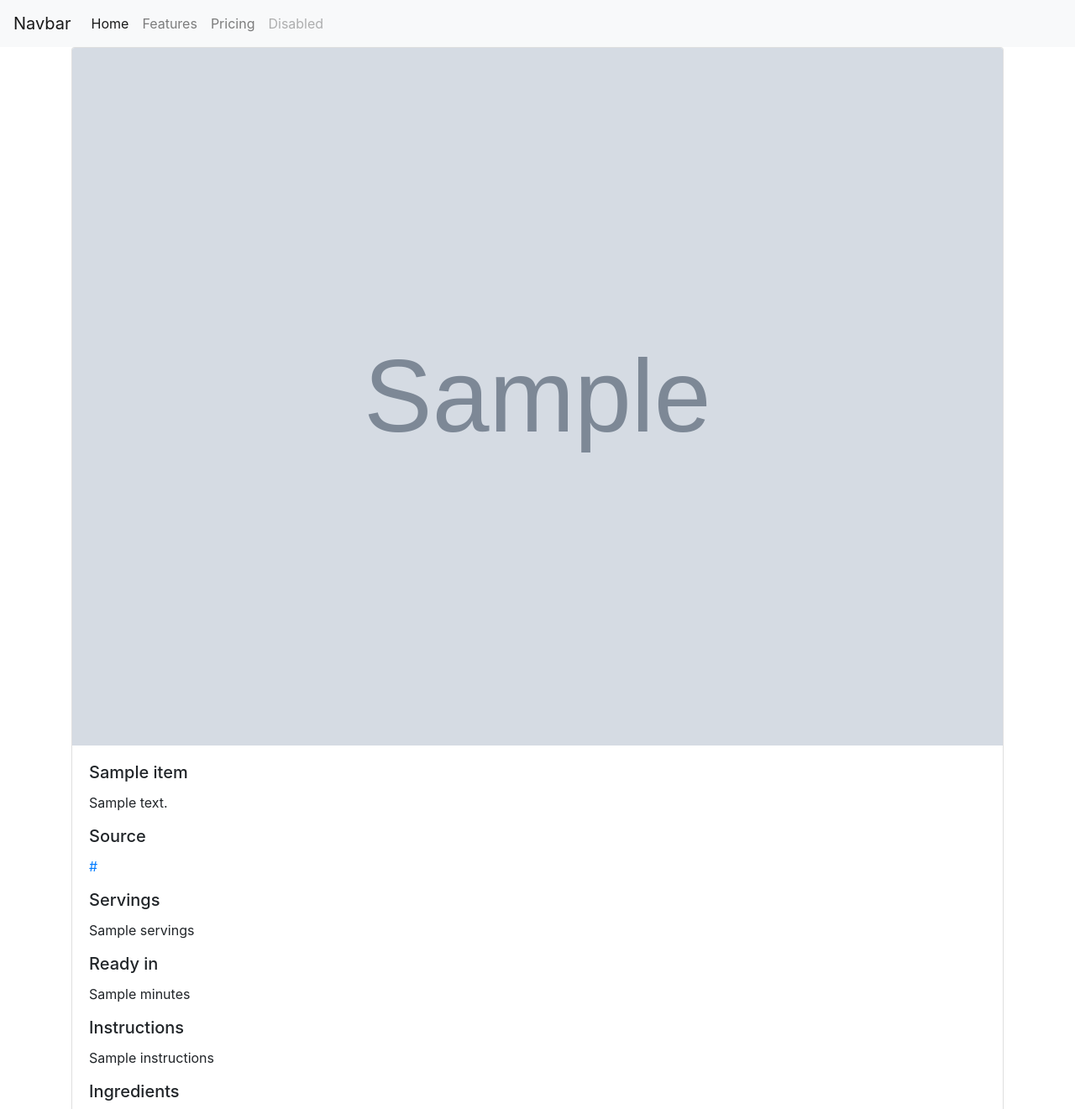
After one commit to s3500659/efficient-ingredients, a Flask app: page /1/get_recipe_details in a window 1280 px wide. The commit adds this page. Shown: the top 1321 px of the page at 84% size. Run offline with Flask 2, Linux system fonts and the light colour scheme; grey boxes marked "Sample" are stand-in pictures; a database or web service that is not in the repository returns one stand-in record (values such as "Sample title"); data that the repository does not hold is empty; some libraries are stand-ins or nearby versions.

Commit message:
add recipe search and recipe details

```diff
--- a/application.py
+++ b/application.py
@@ -1,11 +1,74 @@
+import json
 from flask import Flask, render_template, request, redirect, session, flash, url_for
-from models.db_pantry import *
+from infrastructure.db_pantry import *
+from infrastructure import s3_manager
+import spoonacular
+
+
 
 application = Flask(__name__)
 application.secret_key = 'my secret key'
 
 pantry_tableName = "pantry"
 pantry_db = DbPantry(pantry_tableName)
+
+user = 'vinh'
+
+
+
+
+@application.route("/<id>/get_recipe_details")
+def get_recipe_details(id):
+    """
+    Get the selected recipe details
+    """
+    # save recipe to s3 for analytics purposes
+    bucket_name = 's3500659-recipes'
+    s3_manager.create_bucket(bucket_name)
+    # get the recipe
+    recipe = spoonacular.get_recipe_information(id)
+    # get recipe instructions
+    instructions = spoonacular.get_recipe_instructions(id)
+    print(instructions)
+
+    # for r in recipes:
+    #     s3_manager.upload_recipe(r, bucket_name, str(r['id']))
+
+
+
+    return render_template('recipe_details.html', recipe=recipe, instructions=instructions)
+
+@application.route("/search_by_recipe_name")
+def search_by_recipe_name():
+    """
+    Search the Spoonacular api for a recipe by name.
+    """
+
+
+    return "Under construction"
+
+
+@application.route("/search_by_ingredients")
+def search_by_ingredients():
+    """
+    Search the Spoonacular api for recipes that includes the ingredients from the user's pantry.
+    """
+    # get the ingredients from db
+    ingredients = pantry_db.get_items(user=user)
+
+    ingredients_list = []
+    for item in ingredients:
+        ingredients_list.append(item['ingredient'])
+    query_string = ",".join(ingredients_list)
+    recipes = spoonacular.find_recipes_by_ingredients(query_string)
+
+
+
+    return render_template('recipes.html', recipes=recipes)
+
+
+
+
 
 
 
@@ -14,25 +77,29 @@ def remove_ingredient(ingredient):
 
     return "todo add ingredients"
 
+
 @application.route("/add_ingredient", methods=['POST'])
 def add_ingredient():
-    user = 'vinh'
     ingredient = request.form['ingredient']
+    expiry = request.form['expiry_date']
 
-    pantry_db.add_item(user, ingredient)
+    pantry_db.add_item(user, ingredient, expiry)
     return redirect(url_for("pantry"))
+
 
 @application.route("/pantry")
 def pantry():
-    user = 'vinh'
+
     # get all ingredients for current user
     ingredients = pantry_db.get_items(user)
     return render_template('pantry.html', ingredients=ingredients)
+
 
 @application.route("/login")
 def login():
 
     return redirect(url_for("pantry"))
+
 
 @application.route("/")
 def main():
@@ -43,6 +110,4 @@ if __name__ == "__main__":
     # create pantry table in DynamoDb
     pantry_db.create_pantry()
 
-
-
     application.run(host="0.0.0.0", port=8080, debug=True)
--- a/models/db_pantry.py
+++ b/infrastructure/db_pantry.py
@@ -8,6 +8,7 @@ class DbPantry:
         self.resource = boto3.resource('dynamodb', region_name='us-east-1')
         self.client = boto3.client('dynamodb', region_name='us-east-1')
         self.table = self.resource.Table(self.table_name)
+
 
     def get_items(self, user):
         table = self.resource.Table(self.table_name)
@@ -38,13 +39,14 @@ class DbPantry:
         item = response['Item']
         return item
 
-    def add_item(self, user, name):
+    def add_item(self, user, name, expiry):
         table = self.table
 
         table.put_item(
             Item={
                 'user': user,
-                'ingredient': name
+                'ingredient': name,
+                'expiry_date': expiry
             }
         )
 
--- /dev/null
+++ b/infrastructure/s3_manager.py
@@ -0,0 +1,62 @@
+import logging
+import boto3
+from botocore.exceptions import ClientError
+import json
+
+
+def upload_recipe(object, bucket, key):
+    s3 = boto3.client('s3')
+    json_object = object
+    s3.put_object(
+        Body=json.dumps(json_object),
+        Bucket=bucket,
+        Key=key
+)
+
+def upload_file(file_name, bucket, object_name=None):
+    """Upload a file to an S3 bucket
+
+    :param file_name: File to upload
+    :param bucket: Bucket to upload to
+    :param object_name: S3 object name. If not specified then file_name is used
+    :return: True if file was uploaded, else False
+    """
+
+    # If S3 object_name was not specified, use file_name
+    if object_name is None:
+        object_name = file_name
+
+    # Upload the file
+    s3_client = boto3.client('s3')
+    try:
+        response = s3_client.upload_file(file_name, bucket, object_name)
+    except ClientError as e:
+        logging.error(e)
+        return False
+    return True
+
+def create_bucket(bucket_name, region=None):
+    """Create an S3 bucket in a specified region
+
+    If a region is not specified, the bucket is created in the S3 default
+    region (us-east-1).
+
+    :param bucket_name: Bucket to create
+    :param region: String region to create bucket in, e.g., 'us-west-2'
+    :return: True if bucket created, else False
+    """
+
+    # Create bucket
+    try:
+        if region is None:
+            s3_client = boto3.client('s3')
+            s3_client.create_bucket(Bucket=bucket_name)
+        else:
+            s3_client = boto3.client('s3', region_name=region)
+            location = {'LocationConstraint': region}
+            s3_client.create_bucket(Bucket=bucket_name,
+                                    CreateBucketConfiguration=location)
+    except ClientError as e:
+        logging.error(e)
+        return False
+    return True
--- /dev/null
+++ b/spoonacular.py
@@ -0,0 +1,64 @@
+import requests
+
+base_url = "https://api.spoonacular.com/recipes/"
+api_key = "0c6d5f1efcdd4e9f969f719272f2161d"
+
+
+def get_ingredients_visualized(id):
+    default_css = True
+    url = f'https://api.spoonacular.com/recipes/{id}/ingredientWidget?apiKey={api_key}&defaultCss={default_css}'
+
+    response = requests.get(url)
+    data = response.text
+
+    return data
+
+
+def get_recipe_information(id):
+    """
+    Use a recipe id to get full information about a recipe,
+    such as ingredients, nutrition, diet and allergen information, etc.
+    """
+    include_nutrition = True
+    url = f'https://api.spoonacular.com/recipes/{id}/information?apiKey={api_key}&includeNutrition={include_nutrition}'
+    response = requests.get(url)
+    data = response.json()
+
+    return data
+
+def get_recipe_instructions(id):
+    url = f'https://api.spoonacular.com/recipes/analyzeInstructions?apiKey={api_key}'
+
+    response = requests.post(url, id)
+    instruction = response.json()
+
+    return instruction
+
+
+def get_recipe_short_description(id):
+    """Get a short description of the recipe using -- id.
+    -- id: the id of the recipe
+    """
+
+    url = f"https://api.spoonacular.com/recipes/{id}/summary?apiKey={api_key}"
+    response = requests.get(url)
+    desc = response.json()
+    return desc
+
+
+def find_recipes_by_ingredients(ingredients):
+    """
+    Get recipes that include ingredients from -- ingredients
+    -- ingredients: a comma separated string of ingredients
+    -- returns: the recipes in json format.
+    """
+
+    limit = 3
+    ranking = 2
+    ignore_pantry = True
+
+    url = f"{base_url}findByIngredients?apiKey={api_key}&ingredients={ingredients}&number={limit}&limitLicense=true&ranking={ranking}&ignorePantry={ignore_pantry}"
+
+    response = requests.get(url)
+    recipes = response.json()
+    return recipes
--- a/templates/base.html
+++ b/templates/base.html
@@ -1,14 +1,49 @@
 <!DOCTYPE html>
 <html lang="en">
+
 <head>
     <meta charset="UTF-8">
     <meta name="viewport" content="width=device-width, initial-scale=1.0">
     <meta http-equiv="X-UA-Compatible" content="ie=edge">
-    <script src="{{ url_for('static', filename='script.js') }}"></script>
-    <link rel="stylesheet" href="{{ url_for('static', filename='style.css') }}">
+    <link rel="stylesheet" href="https://stackpath.bootstrapcdn.com/bootstrap/4.3.1/css/bootstrap.min.css"
+        integrity="sha384-ggOyR0iXCbMQv3Xipma34MD+dH/1fQ784/j6cY/iJTQUOhcWr7x9JvoRxT2MZw1T" crossorigin="anonymous">
     {% block head %}{% endblock %}
 </head>
+
 <body>
+    <nav class="navbar navbar-expand-lg navbar-light bg-light">
+        <a class="navbar-brand" href="#">Navbar</a>
+        <button class="navbar-toggler" type="button" data-toggle="collapse" data-target="#navbarNav"
+            aria-controls="navbarNav" aria-expanded="false" aria-label="Toggle navigation">
+            <span class="navbar-toggler-icon"></span>
+        </button>
+        <div class="collapse navbar-collapse" id="navbarNav">
+            <ul class="navbar-nav">
+                <li class="nav-item active">
+                    <a class="nav-link" href="#">Home <span class="sr-only">(current)</span></a>
+                </li>
+                <li class="nav-item">
+                    <a class="nav-link" href="#">Features</a>
+                </li>
+                <li class="nav-item">
+                    <a class="nav-link" href="#">Pricing</a>
+                </li>
+                <li class="nav-item">
+                    <a class="nav-link disabled" href="#" tabindex="-1" aria-disabled="true">Disabled</a>
+                </li>
+            </ul>
+        </div>
+    </nav>
     {% block body %}{% endblock %}
+    <script src="https://code.jquery.com/jquery-3.3.1.slim.min.js"
+        integrity="sha384-q8i/X+965DzO0rT7abK41JStQIAqVgRVzpbzo5smXKp4YfRvH+8abtTE1Pi6jizo"
+        crossorigin="anonymous"></script>
+    <script src="https://cdnjs.cloudflare.com/ajax/libs/popper.js/1.14.7/umd/popper.min.js"
+        integrity="sha384-UO2eT0CpHqdSJQ6hJty5KVphtPhzWj9WO1clHTMGa3JDZwrnQq4sF86dIHNDz0W1"
+        crossorigin="anonymous"></script>
+    <script src="https://stackpath.bootstrapcdn.com/bootstrap/4.3.1/js/bootstrap.min.js"
+        integrity="sha384-JjSmVgyd0p3pXB1rRibZUAYoIIy6OrQ6VrjIEaFf/nJGzIxFDsf4x0xIM+B07jRM"
+        crossorigin="anonymous"></script>
 </body>
+
 </html>
--- /dev/null
+++ b/templates/recipe_details.html
@@ -0,0 +1,40 @@
+{% extends 'base.html'%}
+
+{% block head %}
+<title>Recipe Details</title>
+{% endblock %}
+
+{% block body %}
+<div class="container">
+    <div class="card mb-3">
+        <img class="card-img-top" src="{{recipe['image']}}" alt="Card image cap">
+        <div class="card-body">
+            <h5 class="card-title">{{recipe['title']}}</h5>
+            <p class="card-text">{{recipe['summary']|safe}}</p>
+
+            <h5 class="card-title">Source</h5>
+            <p class="card-text"><a href="{{recipe['sourceUrl']}}">{{recipe['sourceUrl']}}</a></p>
+
+
+            <h5 class="card-title">Servings</h5>
+            <p class="card-text">{{recipe['servings']}}</p>
+
+            <h5 class="card-title">Ready in</h5>
+            <p class="card-text">{{recipe['readyInMinutes']}} minutes</p>
+
+            <h5 class="card-title">Instructions</h5>
+            <p class="card-text">{{recipe['instructions']|safe}}</p>
+
+            <!-- cards for ingredients -->
+            <h5 class="card-title">Ingredients</h5>
+            {% for item in recipe['extendedIngredients'] %}
+            <img src="https://spoonacular.com/cdn/ingredients_100x100/{{item['image']}}" alt="...">
+            <figcaption>{{item['original']}}</figcaption><br>
+            {% endfor %}
+        </div>
+    </div>
+    <p class="card-text"><small class="text-muted">Last updated 3 mins ago</small></p>
+</div>
+
+
+{% endblock %}
```
Also changed, not shown: lambda/get_recipes_by_ingredients.py (added, +25 -0 lines), static/script.js (added, +13 -0 lines), static/style.css (added, +11 -0 lines), templates/pantry.html (+33 -6 lines), templates/recipes.html (added, +29 -0 lines), templates/login.html (added).
